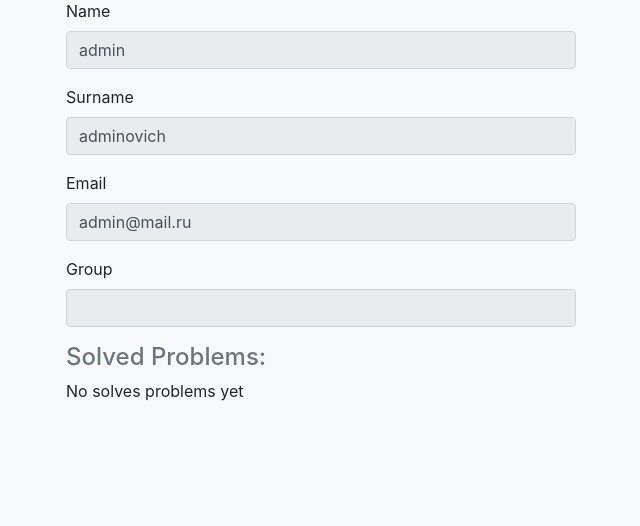
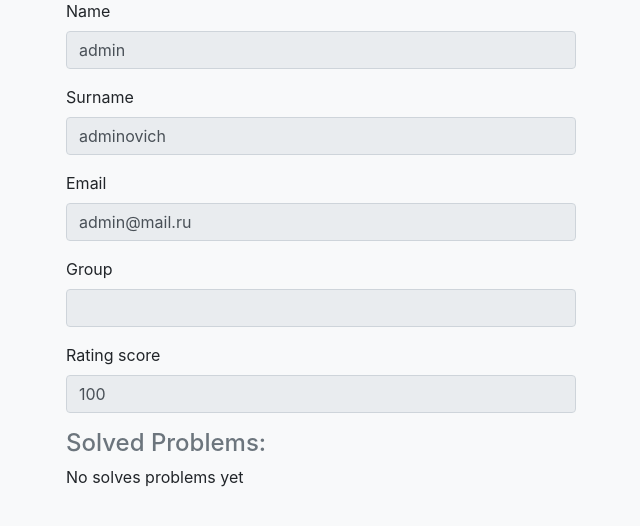
Before and after one commit to OpenClade/compilerProject, a Django app: page /profile in a window 1280 px wide. Shown: the part 139-665 px from the top of the page, without its empty margins (49-689 px from the left). Run offline with Django 3.2, Linux system fonts and the light colour scheme; a user stored in the database is signed in; some libraries are stand-ins or nearby versions.

Commit message:
profile rating

```diff
--- a/compilerProject/templates/onlineCoding/profile.html
+++ b/compilerProject/templates/onlineCoding/profile.html
@@ -33,6 +33,11 @@
                                 <input type="text" name="group" id="group" class="form-control"
                                        value="{{ user.group }}" disabled>
                             </div>
+                            <div class="form-group">
+                                <label for="group">Rating score</label>
+                                <input type="number" id="group" class="form-control"
+                                       value="{{ user.rating }}" disabled>
+                            </div>
 {#                            <button type="submit" class="btn btn-primary">Submit</button>#}
                             <div class="text-muted"><h4>Solved Problems:</h4></div>
                             {% for solvedProblem in solvedProblems %}
```
Also changed, not shown: compilerProject/db.sqlite3.
